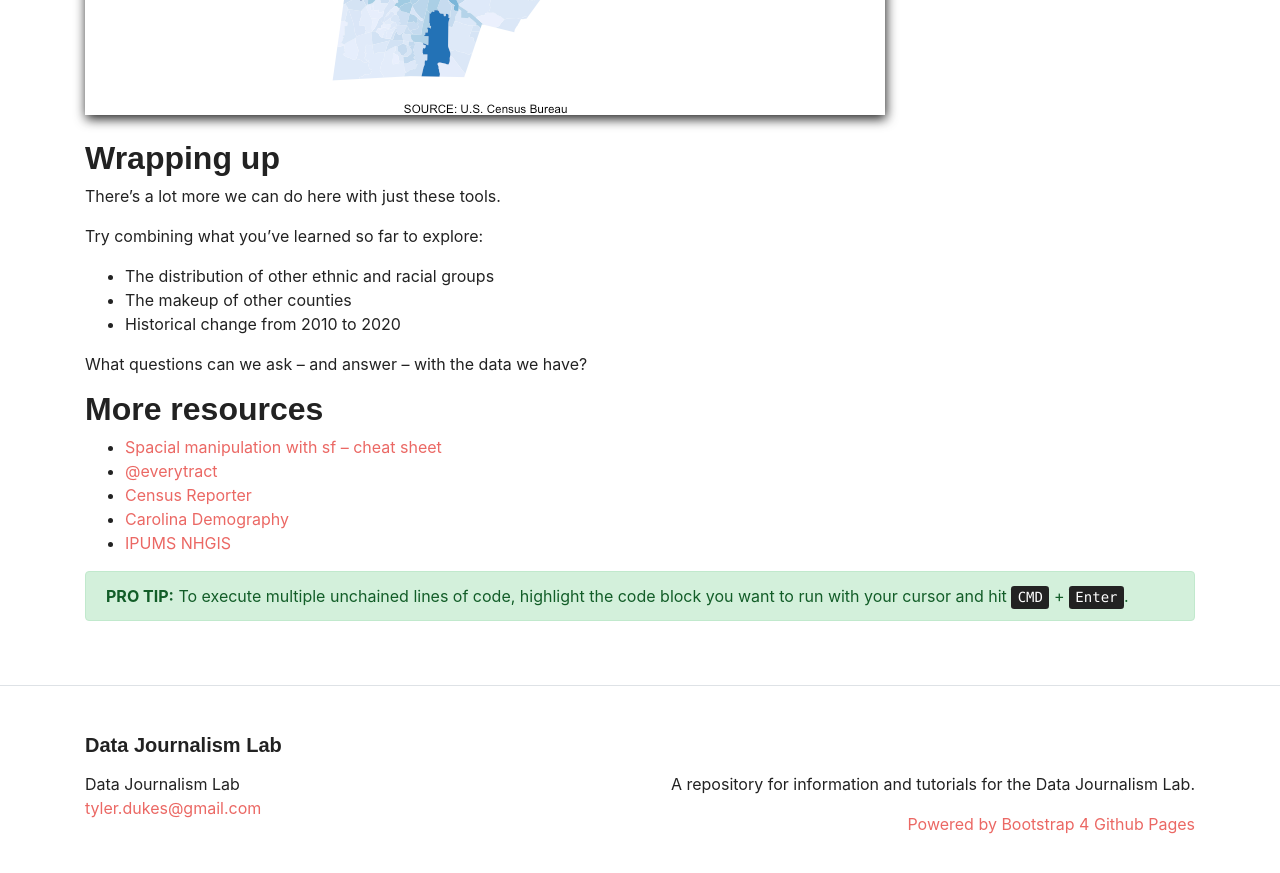
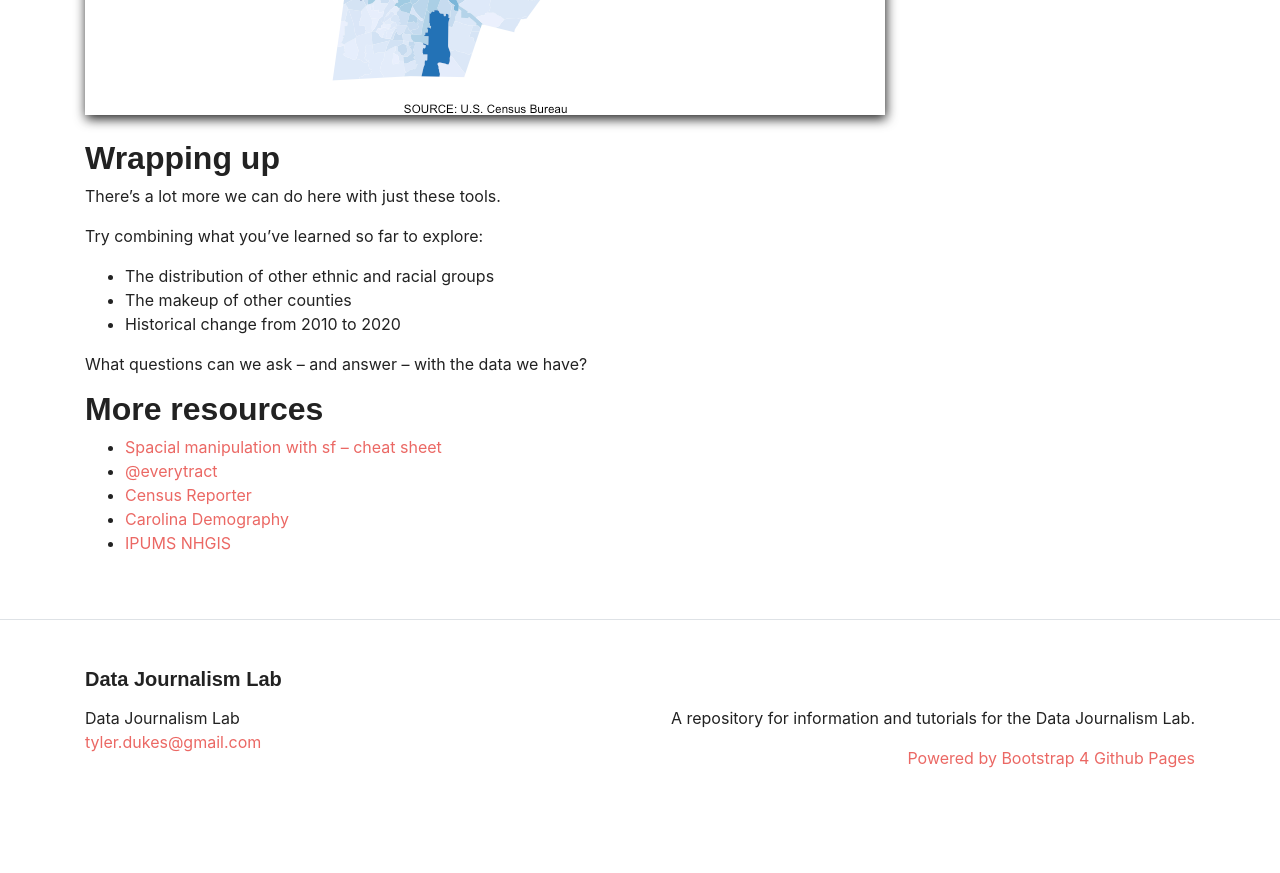
Before and after one commit to mtdukes/data-journalism-lab, a Jekyll site: the page built from _pages/04-mapping.md, in a window 1280 px wide and 900 px high, scrolled down 10323 px. Shown: the top 873 px of the window. Built offline with Jekyll 4.4.1, drawn with Linux system fonts in a browser that asks for light colours; some web fonts are replaced; after the commit the page ends 11157 px from its top, so only the background shows below that.

Commit message:
fixing typo

```diff
--- a/_pages/04-mapping.md
+++ b/_pages/04-mapping.md
@@ -334,5 +334,3 @@ What questions can we ask – and answer – with the data we have?
 * [Census Reporter](https://censusreporter.org/)
 * [Carolina Demography](https://www.ncdemography.org/)
 * [IPUMS NHGIS](https://www.nhgis.org/)
-
-<div class="alert alert-success"><b>PRO TIP:</b> To execute multiple unchained lines of code, highlight the code block you want to run with your cursor and hit <kbd>CMD</kbd> + <kbd>Enter</kbd>.</div>
```
